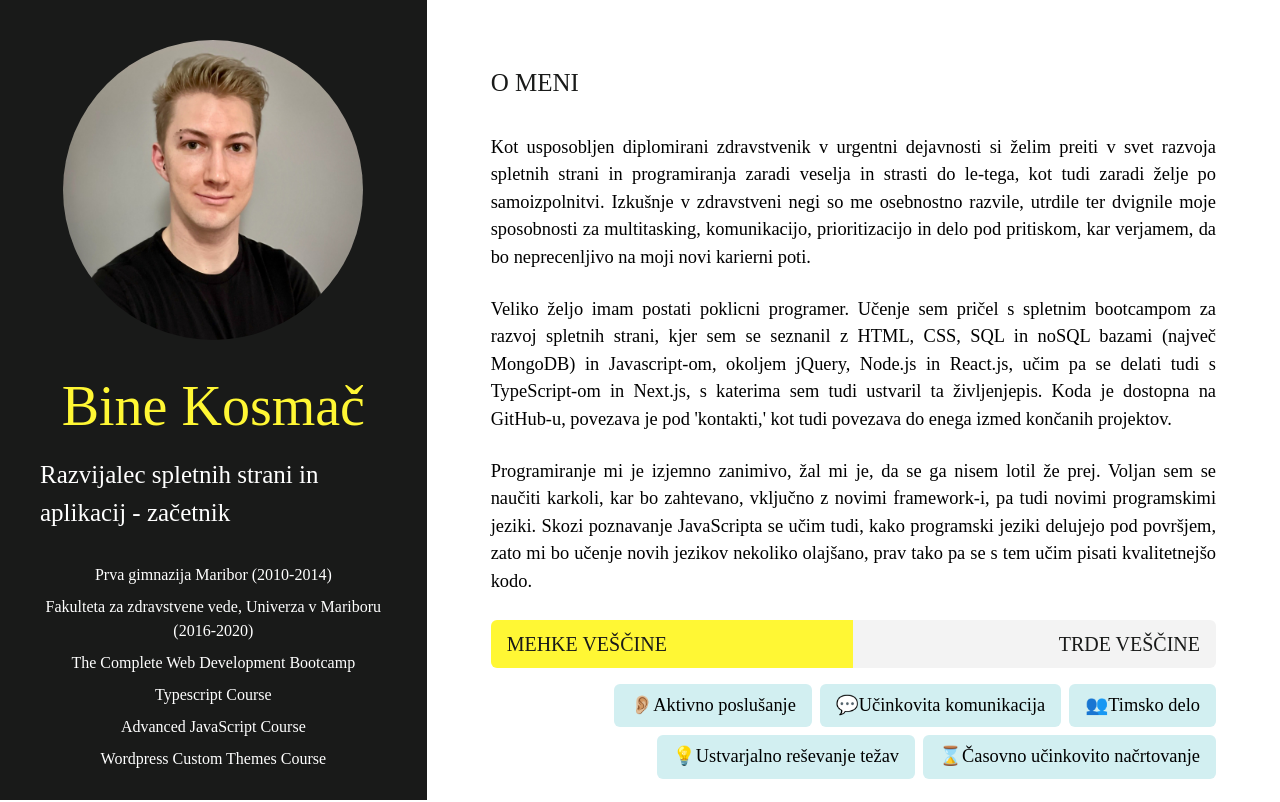
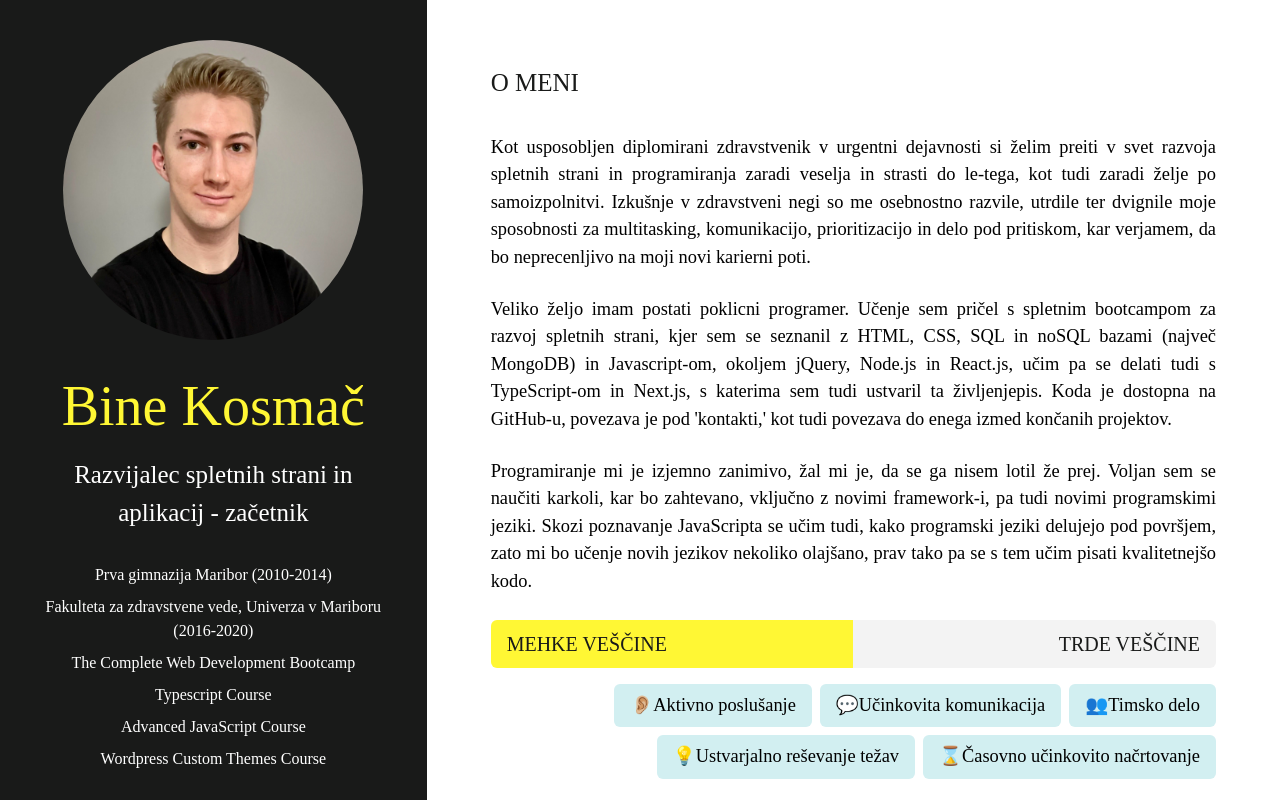
Before and after one commit to abyssal294/Curriculum-Vitae, a Next.js app: page / in a window 1280 px wide. Shown: the top 802 px of the page. Built offline with nearby package versions, Linux system fonts and the light colour scheme.

Commit message:
H2 text alignment adjustment.

```diff
--- a/app/component/Sidebar.tsx
+++ b/app/component/Sidebar.tsx
@@ -28,7 +28,7 @@ const Sidebar = ({ data }: { data: SidebarData}) => {
                 alt="profile picture"
             />
             <h1 className="mb-2">{name}</h1>
-            <h2 className="mb-8 justify-center">{role}</h2>
+            <h2 className="mb-8 text-center">{role}</h2>
             {education?.map((el, index) => (
                 <p className="mb-2 text-center" key={`${id}_${index}`}>{el}</p>
             ))}
```
